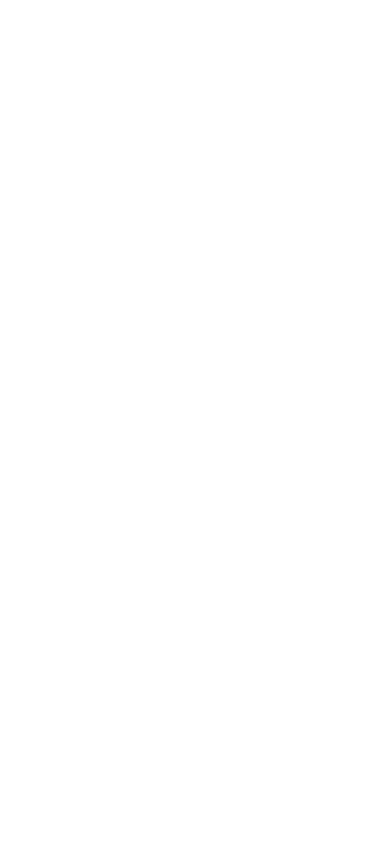
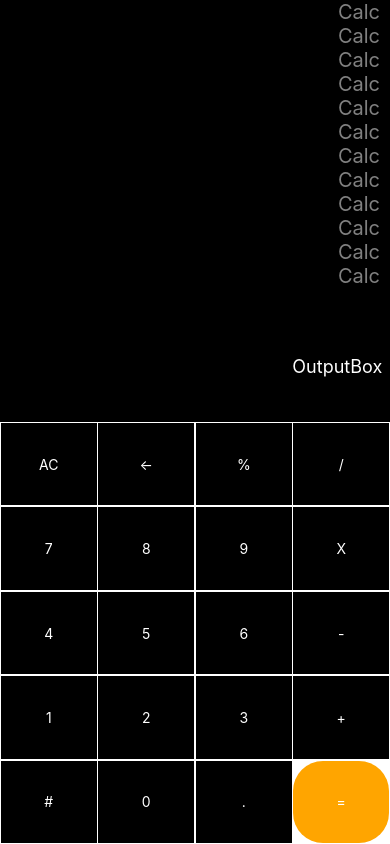
Before and after one commit to Kaushik1766/Calculator, a React Native app: screen / in a window 390 px wide. Built offline with nearby package versions, Linux system fonts and the light colour scheme.

Commit message:
ui changes

```diff
--- a/App.jsx
+++ b/App.jsx
@@ -2,6 +2,7 @@
 import { SafeAreaView, ScrollView, Text, TextInput, View } from 'react-native'
 import { Appearance } from 'react-native'
 import Display from './components/Display'
+import InputPad from './components/InputPad'
 
 const App = () => {
     const [value, upateValue] = useState('')
@@ -10,9 +11,12 @@
         console.log(e.target.value);
     }
     return (
-        <SafeAreaView>
+        <View style={{
+            flex: 1
+        }}>
             <Display />
-        </SafeAreaView>)
+            <InputPad />
+        </View>)
 }
 
 export default App
--- /dev/null
+++ b/components/Button.jsx
@@ -0,0 +1,42 @@
+import { StyleSheet, Text, View } from 'react-native'
+import React from 'react'
+
+export default function Button(props) {
+    if (props.name == '=') {
+        return (
+            <View style={styles.EqualButton}>
+                <Text style={styles.ButtonText} >{props.name}</Text>
+            </View>
+        )
+    }
+    return (
+        <View style={styles.Button}>
+            <Text style={styles.ButtonText} >{props.name}</Text>
+        </View>
+    )
+}
+
+const styles = StyleSheet.create({
+    ButtonText: {
+        color: 'white',
+        textAlign: 'center',
+    },
+    EqualButton: {
+        flex: 1,
+        backgroundColor: 'orange',
+        alignItems: 'center',
+        justifyContent: 'center',
+        margin: '.25%',
+        borderRadius: 30,
+        overflow: 'hidden'
+    },
+    Button: {
+        flex: 1,
+        backgroundColor: 'black',
+        // borderWidth: 5,
+        // borderBlockColor: 'blue',
+        alignItems: 'center',
+        justifyContent: 'center',
+        margin: '.25%'
+    }
+})
--- /dev/null
+++ b/components/ButtonRow.jsx
@@ -0,0 +1,21 @@
+import { StyleSheet, Text, View } from 'react-native'
+import React from 'react'
+import Button from './Button'
+
+export default function ButtonRow({ A, B, C, D }) {
+    return (
+        <View style={styles.Row}>
+            <Button name={A} />
+            <Button name={B} />
+            <Button name={C} />
+            <Button name={D} />
+        </View>
+    )
+}
+
+const styles = StyleSheet.create({
+    Row: {
+        flex: 1,
+        flexDirection: 'row'
+    }
+})
--- /dev/null
+++ b/components/Calc.jsx
@@ -0,0 +1,22 @@
+import { Text, StyleSheet, View } from 'react-native'
+import React, { Component } from 'react'
+
+export default class Calc extends Component {
+    render() {
+        return (
+            <View style={{ flex: 1 }}>
+                <Text style={styles.calc} >Calc</Text>
+            </View>
+        )
+    }
+}
+
+const styles = StyleSheet.create({
+    calc: {
+        color: 'grey',
+        width: '100%',
+        height: 'auto',
+        textAlign: 'right',
+        fontSize: 20,
+    }
+})
--- a/components/Display.jsx
+++ b/components/Display.jsx
@@ -1,18 +1,19 @@
-import { SafeAreaView, StyleSheet, Text, View } from 'react-native'
+import { StyleSheet, Text, View } from 'react-native'
 import React, { Component } from 'react'
+import OutputBox from './OutputBox'
+import HistoryBox from './HistoryBox'
 
-export class Display extends Component {
-    render() {
-        return (
-            <View style={{
-                height: '100%',
-            }}>
-                <View style={styles.displayBox}>
-
-                </View>
-            </View>
-        )
-    }
+export default function Display() {
+    return (
+        <View style={{
+            flex: 1,
+            backgroundColor: 'black'
+        }}>
+            {/* <Text>hello</Text> */}
+            <HistoryBox></HistoryBox>
+            <OutputBox></OutputBox>
+        </View>
+    )
 }
 const styles = StyleSheet.create(
     {
@@ -20,11 +21,7 @@
             color: 'red'
         },
         displayBox: {
-            backgroundColor: 'powderblue',
-            height: '50%',
-            width: '100%',
-            borderColor: 'red'
+            backgroundColor: 'black',
         }
     }
 )
-export default Display
--- /dev/null
+++ b/components/HistoryBox.jsx
@@ -0,0 +1,33 @@
+import { Text, StyleSheet, View, ScrollView } from 'react-native'
+import React, { Component } from 'react'
+import Calc from './Calc'
+
+export default function HistoryBox() {
+    return (
+        <View style={{
+            flex: 6,
+            // backgroundColor: 'green',
+            paddingRight: 10
+        }}>
+            <ScrollView style={{ flex: 1 }}>
+                <Calc />
+                <Calc />
+                <Calc></Calc>
+                <Calc></Calc>
+                <Calc></Calc>
+                <Calc></Calc>
+                <Calc></Calc>
+                <Calc></Calc>
+                <Calc></Calc>
+                <Calc></Calc>
+                <Calc></Calc>
+                <Calc></Calc>
+            </ScrollView>
+        </View>
+    )
+
+}
+
+const styles = StyleSheet.create({
+
+})
--- a/components/InputPad.jsx
+++ b/components/InputPad.jsx
@@ -1,14 +1,19 @@
 import { Text, View } from 'react-native'
-import React, { Component } from 'react'
+import React from 'react'
+import Button from './Button'
+import ButtonRow from './ButtonRow'
 
-export class InputPad extends Component {
-    render() {
-        return (
-            <View>
-                <Text>InputPad</Text>
-            </View>
-        )
-    }
+export default function InputPad() {
+    return (
+        <View style={{
+            flex: 1,
+            backgroundColor: 'white',
+        }}>
+            <ButtonRow A='AC' B='<-' C='%' D='/' />
+            <ButtonRow A='7' B='8' C='9' D='X' />
+            <ButtonRow A='4' B='5' C='6' D='-' />
+            <ButtonRow A='1' B='2' C='3' D='+' />
+            <ButtonRow A='#' B='0' C='.' D='=' />
+        </View>
+    )
 }
-
-export default InputPad
--- a/components/OutputBox.jsx
+++ b/components/OutputBox.jsx
@@ -1,19 +1,22 @@
-import { Text, View } from 'react-native'
+import { Text, View, StyleSheet } from 'react-native'
 import React, { Component } from 'react'
 
-export class OutputBox extends Component {
-    render() {
-        return (
-            <View>
-                <Text>OutputBox</Text>
-            </View>
-        )
-    }
+export default function OutputBox() {
+    return (
+        <View style={{
+            flex: 1,
+            // backgroundColor: 'red',
+            padding: '2%'
+        }}>
+            <Text style={styles.outputBox} >OutputBox</Text>
+        </View>
+    )
 }
 
-const styles = Stylesheet.create({
+const styles = StyleSheet.create({
     outputBox: {
-
+        color: 'white',
+        textAlign: 'right',
+        fontSize: 18
     }
 })
-export default OutputBox
```
